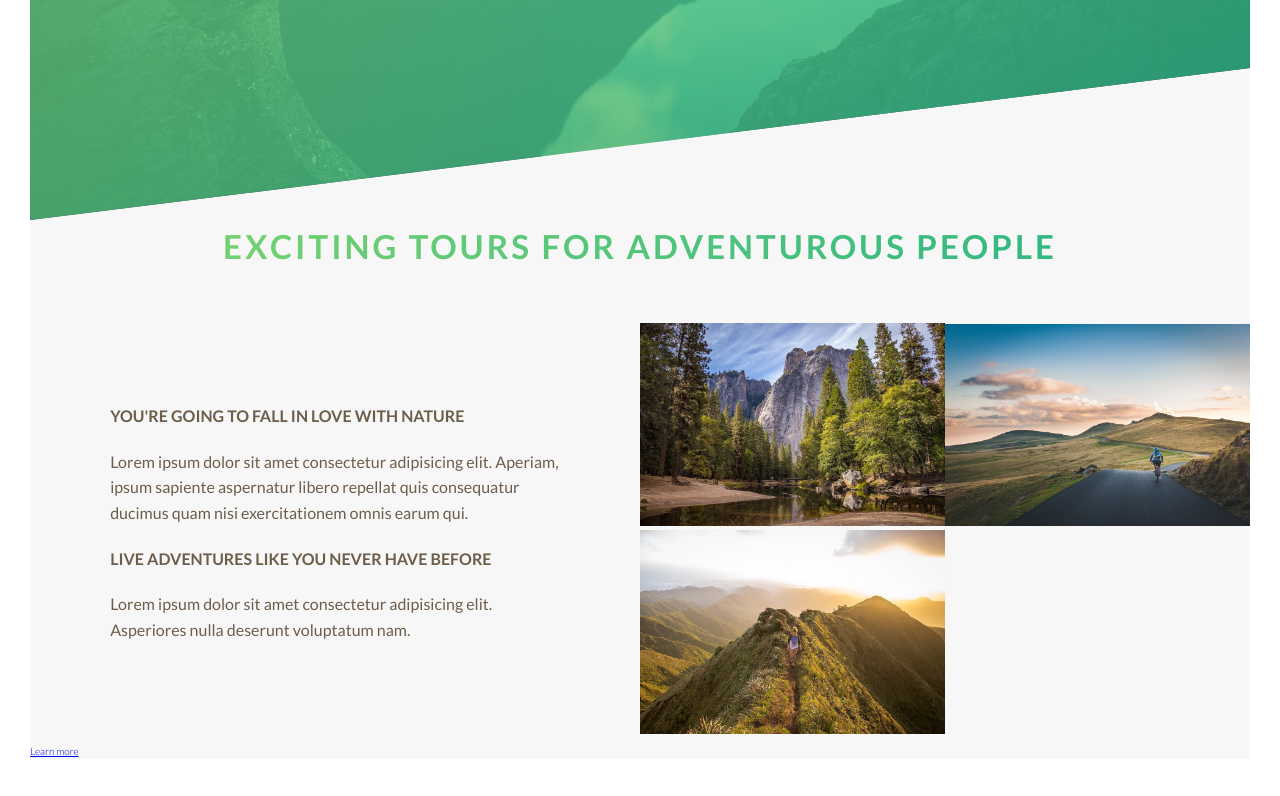
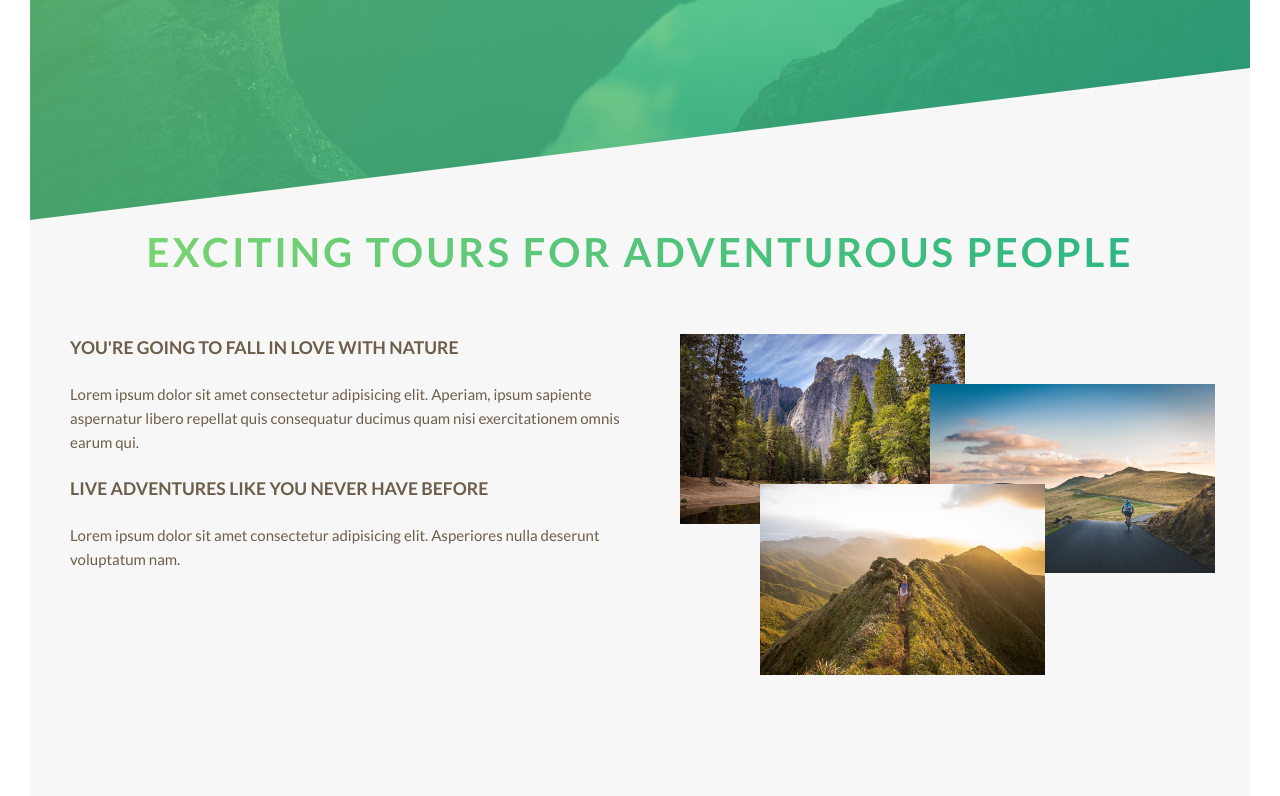
Before and after one commit to Wil-Colon/Natours-cssTestProject, a React (Vite) app: page / in a window 1280 px wide. Shown: the part 570-1366 px from the top of the page. Built offline with nearby package versions, Linux system fonts and the light colour scheme.

Commit message:
about section wip

```diff
--- a/src/Components/About/About.tsx
+++ b/src/Components/About/About.tsx
@@ -11,7 +11,7 @@ export default function About() {
             </h2>
 
             <div className="section-about__row">
-                <div className="section-about__row__heading-tertiary">
+                <div className="section-about__row-heading-tertiary">
                     <h3>You're going to fall in love with nature</h3>
                     <p>
                         Lorem ipsum dolor sit amet consectetur adipisicing elit.
@@ -19,38 +19,24 @@ export default function About() {
                         consequatur ducimus quam nisi exercitationem omnis earum
                         qui.
                     </p>
-                </div>
 
-                <div className="section-about__row__heading-tertiary">
                     <h3>Live adventures like you never have before</h3>
                     <p>
                         Lorem ipsum dolor sit amet consectetur adipisicing elit.
                         Asperiores nulla deserunt voluptatum nam.
                     </p>
                 </div>
+
+                <div className="section-about__row-photos">
+                    <img src={img1} alt="photo1" className="photo photo--p1" />
+                    <img src={img2} alt="photo2" className="photo photo--p2" />
+                    <img src={img3} alt="photo3" className="photo photo--p3" />
+                </div>
             </div>
 
-            <div className="section-about__composition">
-                <img
-                    src={img1}
-                    alt="photo1"
-                    className="section-about__composition__photo"
-                />
-                <img
-                    src={img2}
-                    alt="photo2"
-                    className="section-about__composition__photo"
-                />
-                <img
-                    src={img3}
-                    alt="photo3"
-                    className="section-about__composition__photo"
-                />
-            </div>
-
-            <a href="about" className="section-about__btn-link">
+            {/* <a href="about" className="section-about__btn-link">
                 Learn more
-            </a>
+            </a> */}
         </div>
     );
 }
--- a/src/Components/About/about.scss
+++ b/src/Components/About/about.scss
@@ -1,22 +1,28 @@
 @import '../../index.scss';
 
 .section-about {
-    display: grid;
-    grid-template-columns: repeat(2, 1fr);
+    display: flex;
+    flex-direction: column;
+    // grid-template-columns: 1fr minmax(40rem, 1fr);
     background-color: #f7f7f7;
     margin-top: -30rem;
+    // grid-gap: 3rem;
+
+    width: 100%;
+    overflow: hidden;
 
     @media only screen and (max-width: $bp-medium) {
         grid-template-columns: 1fr;
     }
 
     &__header {
-        grid-column: 1/-1;
+        // grid-column: 1/-1;
+
         text-align: center;
         margin: 5rem;
         margin-top: 30rem;
 
-        font-size: 3.3rem;
+        font-size: 4rem;
         font-weight: 700;
         letter-spacing: 0.3rem;
         text-transform: uppercase;
@@ -24,28 +30,92 @@
         background-image: linear-gradient(to right, #7ed56f, #28b485);
         -webkit-background-clip: text;
         color: transparent;
+
+        @media only screen and (max-width: $bp-largest) {
+            font-size: 3rem;
+        }
+        @media only screen and (max-width: $bp-large) {
+            font-size: 2rem;
+        }
     }
 
     &__row {
-        grid-column: 1/2;
+        // position: relative;
 
+        // grid-column: 1/2;
+        // flex-direction: column;
+        align-self: center;
         display: flex;
-        flex-direction: column;
-        justify-content: space-around;
+        // width: 60%;
+        min-width: 40rem;
+        height: 50rem;
+        position: relative;
 
-        margin: 8rem;
+        &-heading-tertiary {
+            flex-basis: 50%;
+            margin-right: 10rem;
+            margin-left: 10rem;
 
-        &__heading-tertiary {
+            font-size: 1.8rem;
+
+            @media only screen and (max-width: $bp-xlarge) {
+                font-size: 1.5rem;
+                margin-right: 4rem;
+                margin-left: 4rem;
+            }
+
+            @media only screen and (max-width: $bp-large) {
+                font-size: 1.2rem;
+            }
+
             h3 {
-                font-size: 1.6rem;
+                // font-size: 2rem;
                 font-weight: 700;
                 text-transform: uppercase;
                 margin-bottom: 2rem;
             }
             p {
                 margin-bottom: 2rem;
-                font-size: 1.6rem;
+                // font-size: 1.8rem;
                 font-weight: 400;
+            }
+        }
+
+        &-photos {
+            position: relative;
+            // grid-row: 2/3;
+            // grid-column: 2/3;
+
+            flex-basis: 50%;
+            // margin-right: 10rem;
+            // right: 15rem;
+
+            @media only screen and (max-width: $bp-xlarge) {
+                // width: ;
+            }
+
+            & .photo {
+                position: absolute;
+                width: 50%;
+
+                &--p1 {
+                    top: 0;
+                    left: 0;
+                    // @media only screen and (max-width: $bp-large) {
+                    //     left: 15rem;
+                    // }
+                }
+                &--p2 {
+                    top: 5rem;
+                    left: 25rem;
+                }
+                &--p3 {
+                    top: 15rem;
+                    left: 8rem;
+                    // @media only screen and (max-width: $bp-large) {
+                    //     top: 12rem;
+                    // }
+                }
             }
         }
     }
@@ -54,12 +124,6 @@
         background-color: orange;
     }
 
-    &__composition {
-        &__photo {
-            width: 50%;
-        }
-    }
-
     &__btn-link {
     }
 }
--- a/src/Components/Header/header.scss
+++ b/src/Components/Header/header.scss
@@ -3,6 +3,7 @@
 .header {
     position: relative;
     display: grid;
+    z-index: 2;
     height: 95vh;
     background-image: linear-gradient(
             to right bottom,
--- a/src/Components/Navigation/navigation.scss
+++ b/src/Components/Navigation/navigation.scss
@@ -112,7 +112,7 @@
         justify-content: center;
         align-items: center;
         height: 100vh;
-        width: 97vw;
+        width: 20vw;
         transform: translateX(-100rem);
         opacity: 0;
         transition: all 0.6s cubic-bezier(0.68, -0.55, 0.27, 1.75) 0.1s;
@@ -162,5 +162,6 @@
 
 .menu-animation {
     transform: translateX(0rem);
+    width: 97vw;
     opacity: 1;
 }
--- a/src/index.scss
+++ b/src/index.scss
@@ -11,6 +11,7 @@ $font-primary: 'Lato', sans-serif;
 $font-color: #777;
 
 //RESPONSIVE BREAKPOINTS
+$bp-xlarge: 87.5em; //1400px
 $bp-largest: 75em; //1200px
 $bp-large: 62.5em; //1000px
 $bp-medium: 50em; //800px / 16 = 50em
```
